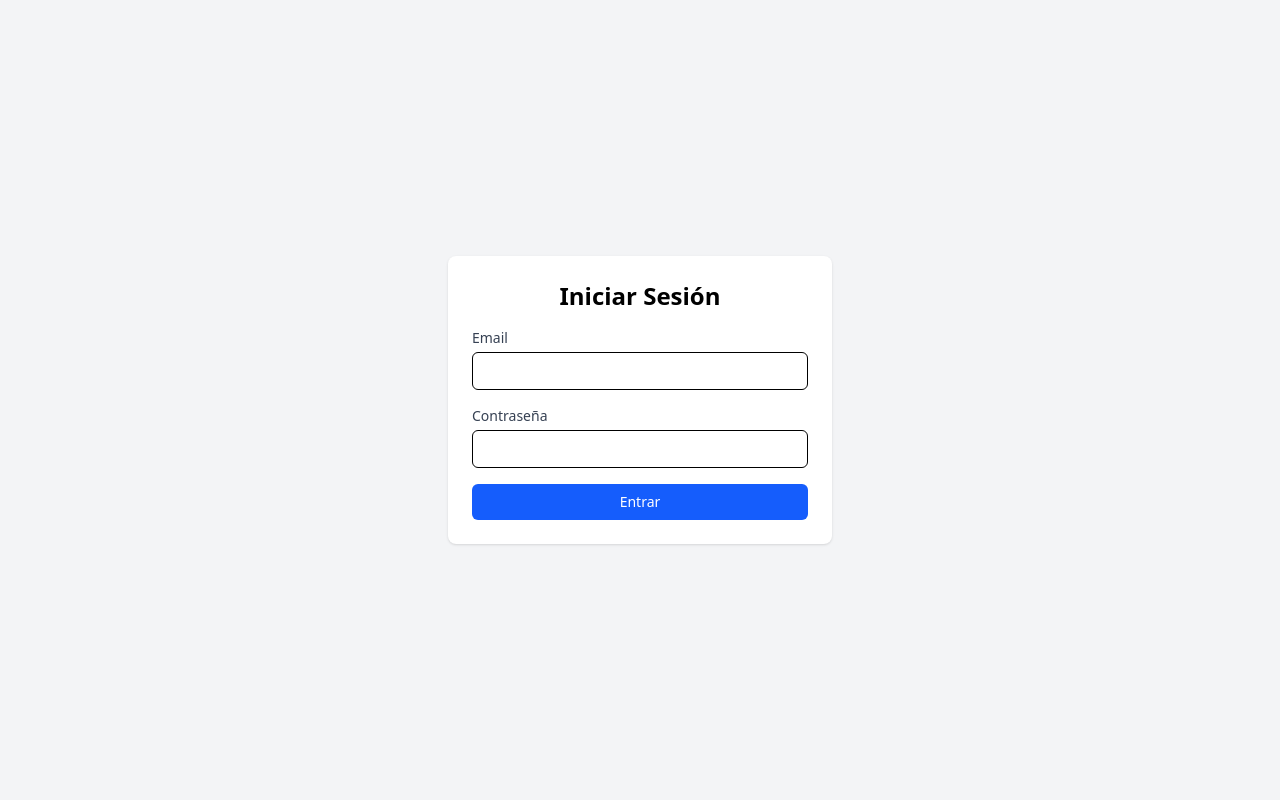
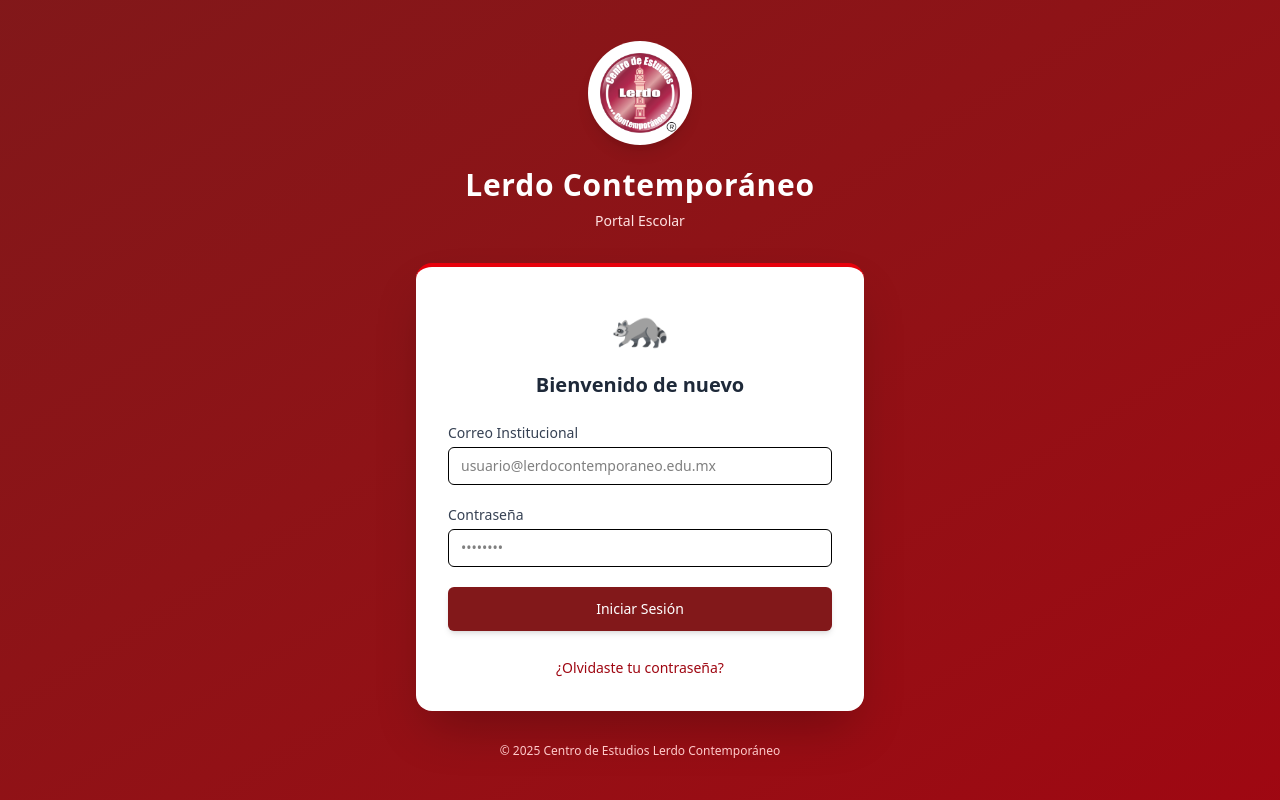
Before and after one commit to LerdoContemporaneo/lerdo-front, a Next.js app: page /login in a window 1280 px wide. Built offline with nearby package versions, Linux system fonts and the light colour scheme; no server answers.

Commit message:
change style of login and applayout and add logo

```diff
--- a/src/app/components/AppLayout.tsx
+++ b/src/app/components/AppLayout.tsx
@@ -1,34 +1,76 @@
 'use client'
 import React from 'react';
 import Link from 'next/link';
-import { useAuth } from '../hooks/useAuth'; // Necesitas el hook de auth para el botón de logout
+import { useAuth } from '../hooks/useAuth';
 import Button from './ui/Button';
+import Image from 'next/image';
 
-// Este componente incluye el Navbar y la estructura principal
 export default function AppLayout({ children }: { children: React.ReactNode }) {
-  const { logout, user } = useAuth(); // Usamos el hook de auth
+  const { logout, user } = useAuth();
 
   return (
-    <div className="min-h-screen bg-gray-100">
-      <header className="bg-white shadow-sm">
+    <div className="min-h-screen bg-gray-50">
+      {/* NAVBAR: Cambiado a bg-red-900 para el color institucional */}
+      <header className="bg-red-900 shadow-lg text-white">
         <div className="max-w-7xl mx-auto px-4 py-3 flex items-center justify-between">
+
+          {/* Lado Izquierdo: Logo y Nombre */}
           <div className="flex items-center gap-3">
-            <h1 className="text-xl font-semibold">Control CELC</h1>
-            <span className="text-sm text-gray-500">
-              {user ? `Bienvenido, ${user.name} (${user.role})` : 'Cargando...'}
-            </span>
+            {/* Pequeño logo en el header */}
+            <div className="bg-white text-red-900 p-1.5 rounded-full h-8 w-8 flex items-center justify-center font-bold text-xs">
+              <Image src="/logo.png" alt="Logo CELC" width={24} height={24} className="object-contain" />
+            </div>
+            <div>
+              <h1 className="text-lg font-bold leading-tight">Control CELC</h1>
+              <p className="text-xs text-red-200">Panel Administrativo</p>
+            </div>
           </div>
-          <nav className="flex items-center gap-3">
-            <Link href="/" className="text-sm">Dashboard</Link>
-            <Link href="/admin" className="text-sm">Administración</Link>
-            <Link href="/teachers" className="text-sm">Maestros</Link>
-            {user && (
-              <Button onClick={logout} variant="ghost">Salir</Button> // Botón de Logout
-            )}
+
+          {/* Lado Derecho: Navegación y Usuario */}
+          <nav className="flex items-center gap-4">
+            {/* Links de navegación: Efecto hover suave */}
+            <div className="hidden md:flex items-center gap-1 bg-red-800/50 rounded-lg p-1">
+                <Link href="/" className="px-3 py-1.5 text-sm rounded-md hover:bg-red-700 transition-colors">
+                    Dashboard
+                </Link>
+                <Link href="/admin" className="px-3 py-1.5 text-sm rounded-md hover:bg-red-700 transition-colors">
+                    Administración
+                </Link>
+                <Link href="/teachers" className="px-3 py-1.5 text-sm rounded-md hover:bg-red-700 transition-colors">
+                    Maestros
+                </Link>
+            </div>
+
+            <div className="h-6 w-px bg-red-700 mx-1 hidden md:block"></div>
+
+            <div className="flex items-center gap-3">
+                {user ? (
+                    <div className="text-right hidden sm:block">
+                        <p className="text-sm font-medium">{user.name}</p>
+                        <p className="text-xs text-red-200 capitalize">{user.role}</p>
+                    </div>
+                ) : (
+                    <span className="text-sm">Cargando...</span>
+                )}
+
+                {user && (
+                  <Button
+                    onClick={logout}
+                    // Variante custom para el header rojo
+                    className="bg-red-800 hover:bg-red-700 text-white border border-red-700 text-sm px-3 py-1"
+                  >
+                    Salir
+                  </Button>
+                )}
+            </div>
           </nav>
         </div>
       </header>
-      <main className="max-w-7xl mx-auto px-4 py-6">{children}</main>
+
+      {/* Contenido Principal con un pequeño banner de bienvenida opcional */}
+      <main className="max-w-7xl mx-auto px-4 py-8">
+        {children}
+      </main>
     </div>
   );
 }
--- a/src/app/login/page.tsx
+++ b/src/app/login/page.tsx
@@ -1,193 +1,14 @@
-// //esta opcion me la sugirio la ia fusionanado ambos codigos sin mucho contexto 🤭
-
-// 'use client';
-// import React, { useState } from 'react';
-// import { useRouter } from 'next/navigation';
-// import { useAuth } from '../hooks/useAuth';
-// import Button from '../components/ui/Button';
-// import { Input } from '../components/ui/Input';
-
-// const BASE_URL = process.env.NEXT_PUBLIC_API_BASE_URL;
-
-// export default function LoginPage() {
-//   const { login } = useAuth();
-//   const router = useRouter();
-//   const [email, setEmail] = useState('');
-//   const [password, setPassword] = useState('');
-//   const [error, setError] = useState('');
-
-//   async function handleSubmit(e: React.FormEvent) {
-//     e.preventDefault();
-//     setError('');
-
-//     try {
-//       const res = await fetch(`${BASE_URL}/login`, {
-//         method: "POST",
-//         headers: { "Content-Type": "application/json" },
-//         credentials: "include", // Para cookies de express-session
-//         body: JSON.stringify({ email, password }),
-//       });
-
-//       if (!res.ok) {
-//         const errorData = await res.json().catch(() => null);
-//         setError(errorData?.message || 'Error al iniciar sesión');
-//         return;
-//       }
-
-//       const data = await res.json();
-//       console.log("Sesión iniciada:", data);
-
-//       // Si tu hook useAuth necesita actualizarse con la respuesta
-//       const ok = await login(email, password);
-
-//       if (ok) {
-//         // Redirigir basado en el rol del usuario o respuesta del backend
-//         // Puedes ajustar esto según la respuesta de tu API
-//         if (data.user?.role === 'admin' || email === 'admin') {
-//           router.push('/admin');
-//         } else {
-//           router.push('/teachers');
-//         }
-//       }
-
-//     } catch (err) {
-//       console.error("Error de conexión:", err);
-//       setError('Error de conexión con el servidor');
-//     }
-//   }
-
-//   return (
-//     <div className="min-h-screen flex items-center justify-center bg-gray-100">
-//       <div className="bg-white p-6 rounded-lg shadow w-full max-w-sm">
-//         <h1 className="text-2xl font-semibold mb-4 text-center">Iniciar Sesión</h1>
-//         <form onSubmit={handleSubmit} className="space-y-4">
-//           <Input
-//             label="Email"
-//             type="email"
-//             value={email}
-//             onChange={(e) => setEmail(e.target.value)}
-//             required
-//           />
-//           <Input
-//             label="Contraseña"
-//             type="password"
-//             value={password}
-//             onChange={(e) => setPassword(e.target.value)}
-//             required
-//           />
-//           {error && <p className="text-sm text-red-600">{error}</p>}
-//           <Button type="submit" className="w-full">Entrar</Button>
-//         </form>
-//         <div className="text-xs text-gray-500 mt-4 text-center">
-//           {/* <p>Admin → admin@example.com / admin123</p>
-//           <p>Maestro → maestro@example.com / maestro123</p> */}
-//         </div>
-//       </div>
-//     </div>
-//   );
-// }
-
-// // pirmera version sin json
-
-// // 'use client';
-// // import React, { useState } from 'react';
-// // import { useRouter } from 'next/navigation';
-// // import { useAuth } from '../hooks/useAuth';
-// // import Button from '../components/ui/Button';
-// // import { Input } from '../components/ui/Input';
-
-
-// // export default function LoginPage() {
-// // const { login } = useAuth();
-// // const router = useRouter();
-// // const [username, setUsername] = useState('');
-// // const [password, setPassword] = useState('');
-// // const [error, setError] = useState('');
-
-// // async function handleSubmit(e: React.FormEvent) {
-// // e.preventDefault();
-// // const ok = await login(username, password);
-// // if (ok) {
-// // if (username === 'admin') router.push('/admin');
-// // else router.push('/teachers');
-// // } else {
-// // setError('Credenciales incorrectas');
-// // }
-// // }
-// // return (
-// // <div className="min-h-screen flex items-center justify-center bg-gray-100">
-// // <div className="bg-white p-6 rounded-lg shadow w-full max-w-sm">
-// // <h1 className="text-2xl font-semibold mb-4 text-center">Iniciar Sesión</h1>
-// // <form onSubmit={handleSubmit} className="space-y-4">
-// // <Input label="Usuario" value={username} onChange={(e) => setUsername(e.target.value)} />
-// // <Input label="Contraseña" type="password" value={password} onChange={(e) => setPassword(e.target.value)} />
-// // {error && <p className="text-sm text-red-600">{error}</p>}
-// // <Button type="submit" className="w-full">Entrar</Button>
-// // </form>
-// // <div className="text-xs text-gray-500 mt-4 text-center">
-// // {/* <p>Admin → admin / admin123</p>
-// // <p>Maestro → maestro / maestro123</p> */}
-// // </div>
-// // </div>
-// // </div>
-// // );
-// // }
-
-// // codigo de referencia para el login con fetch y json
-
-// // "use client";
-
-// // import { useState } from "react";
-
-// // const BASE_URL = process.env.NEXT_PUBLIC_API_BASE_URL;
-
-// // export default function LoginForm() {
-// //   const [email, setEmail] = useState("");
-// //   const [password, setPassword] = useState("");
-
-// //   const handleSubmit = async (e: React.FormEvent) => {
-// //     e.preventDefault();
-
-// //     const res = await fetch(`${BASE_URL}/login`, {
-// //       method: "POST",
-// //       headers: { "Content-Type": "application/json" },
-// //       credentials: "include",
-// //  cookies de express-session
-// //       body: JSON.stringify({ email, password }),
-// //     });
-
-// //     if (!res.ok) {
-// //       console.error("Error al iniciar sesión");
-// //       return;
-// //     }
-
-// //     const data = await res.json();
-// //     console.log("Sesión iniciada:", data);
-// //   };
-
-// //   return (
-// //     <form onSubmit={handleSubmit}>
-// //       {/* inputs de email y password */}
-// //     </form>
-// //   );
-// // }
-
-
-
+// src/app/page.tsx
 'use client';
-
 import React, { useState } from 'react';
 import { useRouter } from 'next/navigation';
-
-import { useAuthContext } from '../context/AuthContext';
-
-
+import { useAuth } from '../hooks/useAuth';
 import Button from '../components/ui/Button';
 import { Input } from '../components/ui/Input';
+import Image from 'next/image'; // Importamos Image de Next.js para el logo
 
 export default function LoginPage() {
-
-  const { login } = useAuthContext();
+  const { login } = useAuth();
   const router = useRouter();
 
   const [email, setEmail] = useState('');
@@ -200,51 +21,96 @@ export default function LoginPage() {
     setError('');
     setLoading(true);
 
-
     const success = await login(email, password);
 
     if (success) {
-
-      console.log("Login exitoso, redirigiendo...");
-
-
-      if (email === 'admin' || email.includes('admin')) {
+      // Redirección simple por ahora, ya que no hay backend real activo
+      if (email.includes('admin')) {
          router.push('/admin');
       } else {
          router.push('/teachers');
       }
     } else {
-      setError('Credenciales incorrectas o error de conexión');
+      setError('Credenciales incorrectas. ¿Quizás Mapi escondió tu contraseña? 🦝');
     }
     setLoading(false);
   }
 
   return (
-    <div className="min-h-screen flex items-center justify-center bg-gray-100">
-      <div className="bg-white p-6 rounded-lg shadow w-full max-w-sm">
-        <h1 className="text-2xl font-semibold mb-4 text-center">Iniciar Sesión</h1>
-        <form onSubmit={handleSubmit} className="space-y-4">
+    // FONDO: Usamos un degradado rojo oscuro (red-900 a red-800) para dar identidad
+    <div className="min-h-screen flex flex-col items-center justify-center bg-gradient-to-br from-red-900 to-red-800 px-4">
+
+      {/* Contenedor del Logo y Título */}
+      <div className="mb-8 text-center">
+        {/* Asegúrate de poner tu logo en la carpeta public como 'logo.png' */}
+        <div className="bg-white p-3 rounded-full inline-block shadow-lg mb-4">
+            {/* Si aún no tienes la imagen, esto mostrará un cuadro gris, pero está listo para tu logo */}
+            <Image src="/logo.png" alt="Logo CELC" width={80} height={80} className="object-contain" />
+            {/* <span className="text-4xl">🎓</span>  */}
+        </div>
+        <h1 className="text-3xl font-bold text-white tracking-wide">
+          Lerdo Contemporáneo
+        </h1>
+        <p className="text-red-100 mt-2 text-sm font-light">
+          Portal Escolar
+        </p>
+      </div>
+
+      {/* Tarjeta de Login */}
+      <div className="bg-white p-8 rounded-2xl shadow-2xl w-full max-w-md border-t-4 border-red-600">
+        <div className="flex justify-center mb-6">
+            <span className="text-5xl" title="Mapi te saluda">🦝</span>
+        </div>
+
+        <h2 className="text-xl font-semibold mb-6 text-center text-gray-800">
+          Bienvenido de nuevo
+        </h2>
+
+        <form onSubmit={handleSubmit} className="space-y-5">
           <Input
-            label="Email"
+            label="Correo Institucional"
             type="email"
+            placeholder="usuario@lerdocontemporaneo.edu.mx"
             value={email}
             onChange={(e) => setEmail(e.target.value)}
             required
+            // Aquí podrías pasar clases extra a tu Input si soporta className
+            className="focus-within:ring-red-500"
           />
           <Input
             label="Contraseña"
             type="password"
+            placeholder="••••••••"
             value={password}
             onChange={(e) => setPassword(e.target.value)}
             required
           />
-          {error && <p className="text-sm text-red-600">{error}</p>}
 
-          <Button type="submit" className="w-full" disabled={loading}>
-            {loading ? 'Entrando...' : 'Entrar'}
+          {error && (
+            <div className="bg-red-50 text-red-600 text-sm p-3 rounded-md border border-red-100 flex items-center gap-2">
+              ⚠️ {error}
+            </div>
+          )}
+
+          <Button
+            type="submit"
+            disabled={loading}
+            className="w-full bg-red-900 hover:bg-red-800 text-white py-3 rounded-lg font-bold transition-all transform active:scale-95 shadow-md"
+          >
+            {loading ? 'Validando...' : 'Iniciar Sesión'}
           </Button>
         </form>
+
+        <div className="mt-6 text-center">
+            <a href="#" className="text-sm text-red-800 hover:text-red-600 font-medium">
+                ¿Olvidaste tu contraseña?
+            </a>
+        </div>
       </div>
+
+      <footer className="mt-8 text-red-200 text-xs">
+        © {new Date().getFullYear()} Centro de Estudios Lerdo Contemporáneo
+      </footer>
     </div>
   );
 }
```
Also changed, not shown: public/logo.png (added), 1 other file (tests, documents, lock files or other folders).
